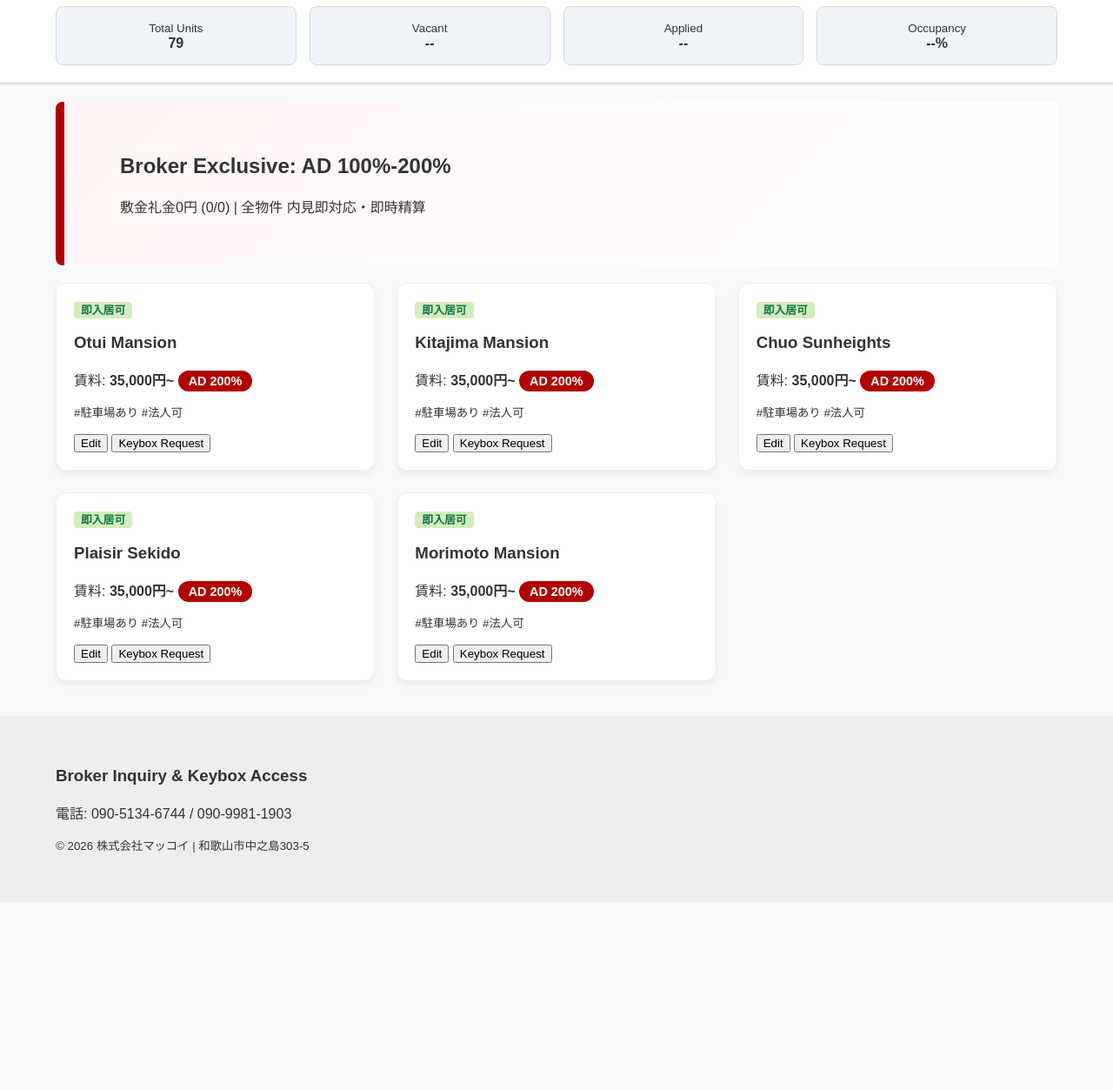
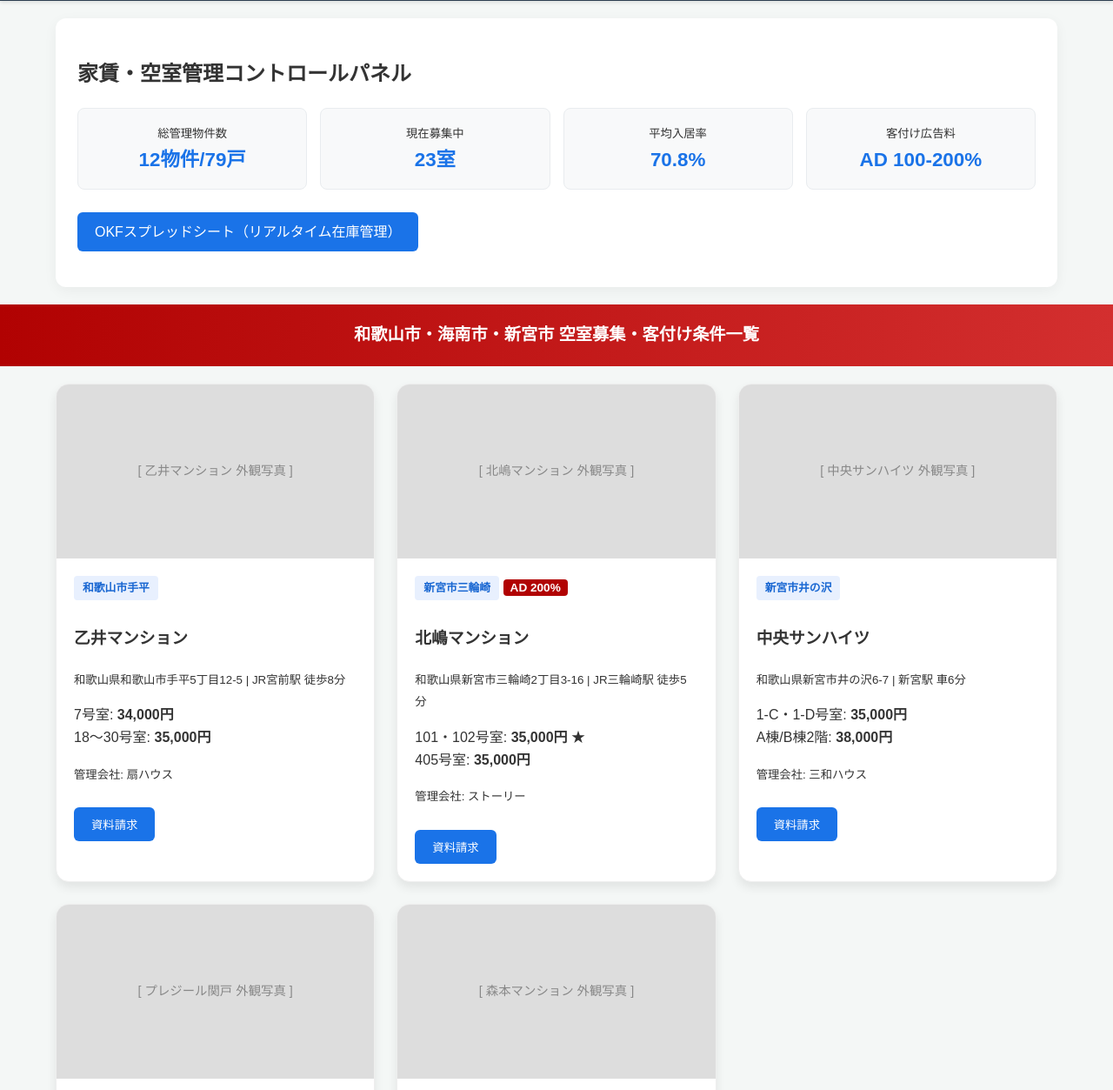
Before and after one commit to makkoi2344/mccoy-portal, a plain HTML site: page index.html in a window 1280 px wide. Shown: the part 141-1394 px from the top of the page at 87% size. Before the commit the page ends 1178 px from the top, so only its background shows below. Drawn offline with Linux system fonts and the light colour scheme.

Commit message:
Update index.html

```diff
--- a/index.html
+++ b/index.html
@@ -1,3 +1,5 @@
+
+
 
 
 
@@ -7,60 +9,113 @@
 <head>
     <meta charset="UTF-8">
     <meta name="viewport" content="width=device-width, initial-scale=1.0">
-    <title>McCoy B2B Leasing Portal &amp; Owner Admin</title>
+    <title>株式会社マッコイ オーナー直営ポータル</title>
     <style>
-        :root { --primary: #1a73e8; --accent: #b10202; --bg: #f8f9fa; --card-bg: #ffffff; }
-        body { font-family: 'Noto Sans JP', sans-serif; background: var(--bg); color: #333; margin: 0; padding: 0; }
-        .header { background: #333; color: white; padding: 1rem 5%; display: flex; justify-content: space-between; align-items: center; }
-        .admin-console { background: #fff; border-bottom: 2px solid #ddd; padding: 20px 5%; margin-bottom: 20px; }
-        .metrics { display: grid; grid-template-columns: repeat(auto-fit, minmax(120px, 1fr)); gap: 15px; margin-top: 10px; }
-        .metric-card { background: #f0f4f8; padding: 15px; border-radius: 8px; text-align: center; border: 1px solid #d1d9e0; }
-        .broker-hero { background: linear-gradient(135deg, #fff5f5, #fff); padding: 40px 5%; border-left: 10px solid var(--accent); margin: 20px 5%; border-radius: 8px; }
-        .ad-pill { background: var(--accent); color: white; padding: 4px 12px; border-radius: 20px; font-weight: bold; font-size: 0.9rem; }
-        .filter-bar { background: white; padding: 15px 5%; margin-bottom: 20px; display: flex; gap: 10px; flex-wrap: wrap; border-bottom: 1px solid #eee; }
-        .property-grid { display: grid; grid-template-columns: repeat(auto-fill, minmax(300px, 1fr)); gap: 25px; padding: 0 5% 40px; }
-        .property-card { background: white; border-radius: 12px; overflow: hidden; box-shadow: 0 4px 6px rgba(0,0,0,0.05); border: 1px solid #eee; }
-        .card-content { padding: 20px; }
-        .status-badge { font-size: 0.8rem; padding: 2px 8px; border-radius: 4px; font-weight: bold; }
-        .status-vacant { background: #d4edbc; color: #11734b; }
-        .sync-btn { background: var(--primary); color: white; padding: 10px 20px; border-radius: 5px; text-decoration: none; display: inline-block; }
+        :root { --primary: #1a73e8; --accent: #b10202; --bg: #f4f7f6; --text: #333; }
+        body { font-family: 'Noto Sans JP', sans-serif; background: var(--bg); color: var(--text); margin: 0; padding: 0; line-height: 1.6; }
+        .header { background: #2c3e50; color: white; padding: 1.5rem 5%; text-align: center; box-shadow: 0 2px 4px rgba(0,0,0,0.1); }
+        .top-banner { background: white; margin: 20px 5%; padding: 25px; border-radius: 12px; box-shadow: 0 4px 15px rgba(0,0,0,0.05); }
+        .stats-grid { display: grid; grid-template-columns: repeat(auto-fit, minmax(150px, 1fr)); gap: 15px; margin: 15px 0; }
+        .stat-item { background: #f8f9fa; padding: 15px; border-radius: 8px; text-align: center; border: 1px solid #e9ecef; }
+        .stat-item strong { display: block; font-size: 1.4rem; color: var(--primary); }
+        .broker-banner { background: linear-gradient(90deg, var(--accent), #d32f2f); color: white; padding: 20px 5%; margin: 20px 0; text-align: center; font-weight: bold; font-size: 1.2rem; }
+        .property-grid { display: grid; grid-template-columns: repeat(auto-fill, minmax(320px, 1fr)); gap: 25px; padding: 0 5% 40px; }
+        .property-card { background: white; border-radius: 15px; overflow: hidden; box-shadow: 0 6px 12px rgba(0,0,0,0.08); border: 1px solid #eee; transition: transform 0.2s; }
+        .property-card:hover { transform: translateY(-5px); }
+        .card-img { width: 100%; height: 200px; background: #ddd; display: flex; align-items: center; justify-content: center; color: #888; font-size: 0.9rem; }
+        .card-body { padding: 20px; }
+        .badge { background: #e8f0fe; color: #1967d2; padding: 4px 10px; border-radius: 4px; font-size: 0.8rem; font-weight: bold; margin-bottom: 10px; display: inline-block; }
+        .ad-pill { background: var(--accent); color: white; padding: 2px 8px; border-radius: 4px; font-size: 0.85rem; font-weight: bold; }
+        .footer-section { background: #fff; padding: 40px 5%; border-top: 2px solid #eee; margin-top: 40px; }
+        .btn { background: var(--primary); color: white; padding: 10px 20px; border-radius: 6px; text-decoration: none; display: inline-block; margin-top: 10px; border: none; cursor: pointer; }
     </style>
 </head>
 <body>
     <header class="header">
-        <div class="branding"><strong>McCoy</strong> Leasing Portal</div>
-        <nav>Dashboard | Properties | Support</nav>
+        <h1>株式会社マッコイ オーナー直営ポータル</h1>
     </header>
-    <section class="admin-console">
-        <div style="display:flex; justify-content:space-between;">
-            <h2>Owner Admin Dashboard</h2>
-            <div>
-                <button>View Mode: Manager</button>
-                <a href="https://script.google.com/macros/s/AKfycbx6S5FQ8urn36_e-NRwcUXiiT9-C_2miJV9Jti2Lj3Y-z_i35_bsdhmyrSkxBAGsP8n/exec" class="sync-btn">GAS Sync</a>
+    <section class="top-banner">
+        <h2>家賃・空室管理コントロールパネル</h2>
+        <div class="stats-grid">
+            <div class="stat-item"><small>総管理物件数</small><strong>12物件/79戸</strong></div>
+            <div class="stat-item"><small>現在募集中</small><strong>23室</strong></div>
+            <div class="stat-item"><small>平均入居率</small><strong>70.8%</strong></div>
+            <div class="stat-item"><small>客付け広告料</small><strong>AD 100-200%</strong></div>
+        </div>
+        <p><a href="https://script.google.com/macros/s/AKfycbx6S5FQ8urn36_e-NRwcUXiiT9-C_2miJV9Jti2Lj3Y-z_i35_bsdhmyrSkxBAGsP8n/exec" class="btn">OKFスプレッドシート（リアルタイム在庫管理）</a></p>
+    </section>
+    <div class="broker-banner">和歌山市・海南市・新宮市 空室募集・客付け条件一覧</div>
+    <main class="property-grid">
+        <!-- 乙井マンション -->
+        <div class="property-card">
+            <div class="card-img">[ 乙井マンション 外観写真 ]</div>
+            <div class="card-body">
+                <span class="badge">和歌山市手平</span>
+                <h3>乙井マンション</h3>
+                <p><small>和歌山県和歌山市手平5丁目12-5 | JR宮前駅 徒歩8分</small></p>
+                <p>7号室: <strong>34,000円</strong><br>18〜30号室: <strong>35,000円</strong></p>
+                <p><small>管理会社: 扇ハウス</small></p>
+                <button class="btn">資料請求</button>
             </div>
         </div>
-        <div class="metrics">
-            <div class="metric-card"><small>Total Units</small><br><strong>79</strong></div>
-            <div class="metric-card"><small>Vacant</small><br><strong>--</strong></div>
-            <div class="metric-card"><small>Applied</small><br><strong>--</strong></div>
-            <div class="metric-card"><small>Occupancy</small><br><strong>--%</strong></div>
+        <!-- 北嶋マンション -->
+        <div class="property-card">
+            <div class="card-img">[ 北嶋マンション 外観写真 ]</div>
+            <div class="card-body">
+                <span class="badge">新宮市三輪崎</span> <span class="ad-pill">AD 200%</span>
+                <h3>北嶋マンション</h3>
+                <p><small>和歌山県新宮市三輪崎2丁目3-16 | JR三輪崎駅 徒歩5分</small></p>
+                <p>101・102号室: <strong>35,000円</strong> ★<br>405号室: <strong>35,000円</strong></p>
+                <p><small>管理会社: ストーリー</small></p>
+                <button class="btn">資料請求</button>
+            </div>
         </div>
-    </section>
-    <section class="broker-hero">
-        <h1>Broker Exclusive: AD 100%-200%</h1>
-        <p>敷金礼金0円 (0/0) | 全物件 内見即対応・即時精算</p>
-    </section>
-    <main class="property-grid">
-        <div class="property-card"><div class="card-content"><span class="status-badge status-vacant">即入居可</span><h3>Otui Mansion</h3><p>賃料: <strong>35,000円~</strong> <span class="ad-pill">AD 200%</span></p><p><small>#駐車場あり #法人可</small></p><button>Edit</button> <button>Keybox Request</button></div></div>
-        <div class="property-card"><div class="card-content"><span class="status-badge status-vacant">即入居可</span><h3>Kitajima Mansion</h3><p>賃料: <strong>35,000円~</strong> <span class="ad-pill">AD 200%</span></p><p><small>#駐車場あり #法人可</small></p><button>Edit</button> <button>Keybox Request</button></div></div>
-        <div class="property-card"><div class="card-content"><span class="status-badge status-vacant">即入居可</span><h3>Chuo Sunheights</h3><p>賃料: <strong>35,000円~</strong> <span class="ad-pill">AD 200%</span></p><p><small>#駐車場あり #法人可</small></p><button>Edit</button> <button>Keybox Request</button></div></div>
-        <div class="property-card"><div class="card-content"><span class="status-badge status-vacant">即入居可</span><h3>Plaisir Sekido</h3><p>賃料: <strong>35,000円~</strong> <span class="ad-pill">AD 200%</span></p><p><small>#駐車場あり #法人可</small></p><button>Edit</button> <button>Keybox Request</button></div></div>
-        <div class="property-card"><div class="card-content"><span class="status-badge status-vacant">即入居可</span><h3>Morimoto Mansion</h3><p>賃料: <strong>35,000円~</strong> <span class="ad-pill">AD 200%</span></p><p><small>#駐車場あり #法人可</small></p><button>Edit</button> <button>Keybox Request</button></div></div>
+        <!-- 中央サンハイツ -->
+        <div class="property-card">
+            <div class="card-img">[ 中央サンハイツ 外観写真 ]</div>
+            <div class="card-body">
+                <span class="badge">新宮市井の沢</span>
+                <h3>中央サンハイツ</h3>
+                <p><small>和歌山県新宮市井の沢6-7 | 新宮駅 車6分</small></p>
+                <p>1-C・1-D号室: <strong>35,000円</strong><br>A棟/B棟2階: <strong>38,000円</strong></p>
+                <p><small>管理会社: 三和ハウス</small></p>
+                <button class="btn">資料請求</button>
+            </div>
+        </div>
+        <!-- プレジール関戸 -->
+        <div class="property-card">
+            <div class="card-img">[ プレジール関戸 外観写真 ]</div>
+            <div class="card-body">
+                <span class="badge">和歌山市関戸</span>
+                <h3>プレジール関戸</h3>
+                <p><small>和歌山県和歌山市関戸5丁目1497-18 | バス関戸 徒歩3分</small></p>
+                <p>101号室: <strong>53,000円</strong><br><small>2LDK専用庭・P込</small></p>
+                <p><small>管理会社: ロックホーム</small></p>
+                <button class="btn">資料請求</button>
+            </div>
+        </div>
+        <!-- 森本マンション -->
+        <div class="property-card">
+            <div class="card-img">[ 森本マンション 外観写真 ]</div>
+            <div class="card-body">
+                <span class="badge">和歌山市毛見</span>
+                <h3>森本マンション</h3>
+                <p><small>和歌山県和歌山市毛見387-7 | マリーナシティ至近</small></p>
+                <p>2階西: <strong>40,000円</strong><br><small>1LDK角部屋・P有</small></p>
+                <p><small>管理会社: ロックホーム</small></p>
+                <button class="btn">資料請求</button>
+            </div>
+        </div>
     </main>
-    <footer style="padding: 40px 5%; background: #eee;">
-        <h3>Broker Inquiry &amp; Keybox Access</h3>
-        <p>電話: 090-5134-6744 / 090-9981-1903</p>
-        <p><small>&copy; 2026 株式会社マッコイ | 和歌山市中之島303-5</small></p>
-    </footer>
+<section class="footer-section">
+    <h3>賃貸仲介業者様 専用 物確・内見受付窓口</h3>
+    <p>直通電話: <strong>090-5134-6744</strong> / サブ: 090-9981-1903</p>
+    <p>メール: makkoi2344@gmail.com</p>
+    <div style="background:#f0f0f0; padding:15px; border-radius:8px; margin-top:10px;">
+        <p><strong>【物確文面コピー用】</strong><br>「〇〇マンションの空室確認と内見方法を教えてください」</p>
+    </div>
+    <p><a href="#" class="btn">Webフォームから問い合わせ</a></p>
+    <p><small>&copy; 2026 株式会社マッコイ | 和歌山市中之島303-5</small></p>
+</section>
 </body>
 </html>
```
